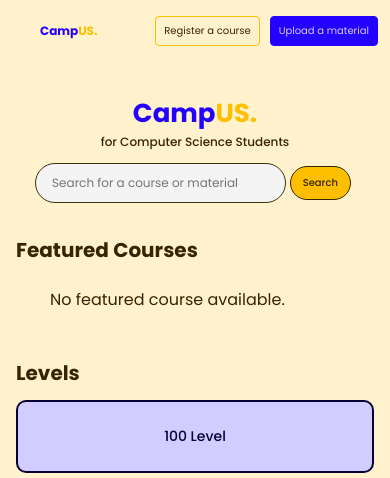
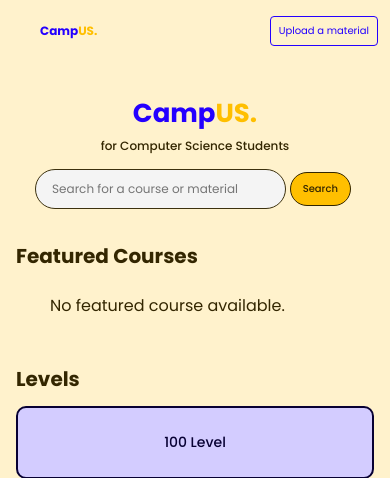
Before and after one commit to derasn/library-project, a Django app: page / in a window 390 px wide. Shown: the top 478 px of the page. Run offline with Django 5.2, Linux system fonts and the light colour scheme; data that the repository does not hold is empty.

Commit message:
removed header register, fixed download link, removed used in, larger description box

```diff
--- a/campus/static/css/home.css
+++ b/campus/static/css/home.css
@@ -335,7 +335,16 @@ a{
         gap: 0.5rem;
     }
 
-    #register:hover, #upload:hover{
+    #register{
+        display: none;
+    }
+
+    #upload{
+        color: #2400FF;
+        background-color: #FFF2CC;
+    }
+
+    #upload:hover{
         border-width: 0.25rem;
     }
 
@@ -359,7 +368,7 @@ a{
 
     #small-text{
         font-size: 3rem;
-        margin-top: -13rem;
+        margin-top: -12rem;
         font-weight: 500;
     }
 
@@ -368,7 +377,7 @@ a{
         flex-direction: row;
         justify-content: center;
         align-items: center;
-        margin-top: 0;
+        margin-top: 0.5rem;
     }
 
     input[type="search"]{
@@ -472,7 +481,7 @@ a{
         width: 100%;
         padding: 4rem 4rem;
         border-radius: 2rem;
-        margin: 0.5rem 0;
+        margin: 0.75rem 0;
         font-size: 3rem;
         font-weight: 400;
         border: 0.25rem solid #332600;
--- a/campus/templates/course_details.html
+++ b/campus/templates/course_details.html
@@ -33,7 +33,7 @@
                         <div class="description">{{material.description}}</div>
                         <div class="year_used">Used in {{material.year_used}}</div>
                         <div class="view"><a href="{{ material.file.url }}" target="_blank">Read now</a></div>
-                        <div class="download"><a href="{{ material.file.url }}" download>Download</a></div>
+                        <div class="download"><a href="https://res.cloudinary.com/dnjwg5smv/image/upload/fl_attachment/v1/{{ material.file.name }}">Download</a></div>
                     </div>
                 {% empty %}
                     <p>Sorry, no available material yet.</p>
--- a/campus/templates/level_courses.html
+++ b/campus/templates/level_courses.html
@@ -40,7 +40,7 @@
                                 <div class="description">{{material.description}}</div>
                                 <div class="year_used">Used in {{material.year_used}}</div>
                                 <div class="view"><a href="{{ material.file.url }}" target="_blank">Read now</a></div>
-                                <div class="download"><a href="{{ material.file.url }}" download>Download</a></div>
+                                <div class="download"><a href="https://res.cloudinary.com/dnjwg5smv/image/upload/fl_attachment/v1/{{ material.file.name }}">Download</a></div>
                             </div>
                         {% empty %}
                             <p>Sorry, no available material yet.</p>
--- a/campus/templates/search_results.html
+++ b/campus/templates/search_results.html
@@ -28,7 +28,7 @@
                 <div class="description">{{material.description}}</div>
                 <div class="year-used">{{material.year_used}}</div>
                 <div class="read"><a href="{{ material.file.url }}" target="_blank">Read now</a></div>
-                <div class="download"><a href="{{ material.file.url }}" download>Download</a></div>
+                <div class="download"><a href="https://res.cloudinary.com/dnjwg5smv/image/upload/fl_attachment/v1/{{ material.file.name }}">Download</a></div>
             </div>
             <hr>
             {% endfor %}
--- a/campus/templates/subject_courses.html
+++ b/campus/templates/subject_courses.html
@@ -13,7 +13,7 @@
 {% block content %}
     <div class="content">
         <div class='header'>
-            <p id='camp'>Camp<span id='us'>US.</span></p>
+            <p id='camp'>Camp<span>US.</span></p>
 
             <div class='auth-buttons'>
                 <a href="{% url 'register' %}"><button id='register'>Register a course</button></a>
@@ -41,7 +41,7 @@
                             {% for material in course.materials.all %}
                                 <div class="material-details">
                                     <div class="description">{{material.description}}</div>
-                                    <div class="year_used"><span id="Used">Used in</span> {{material.year_used}}</div>
+                                    <div class="year_used"><span id="used">Used in</span> {{material.year_used}}</div>
                                     <div class="view"><a href="{{ material.file.url }}" target="_blank">Read now</a></div>
                                     <div class="download"><a href="https://res.cloudinary.com/dnjwg5smv/image/upload/fl_attachment/v1/{{ material.file.name }}">Download</a></div>
                                 </div>
```
Also changed, not shown: campus/static/css/subject_courses.css (+7 -3 lines).
